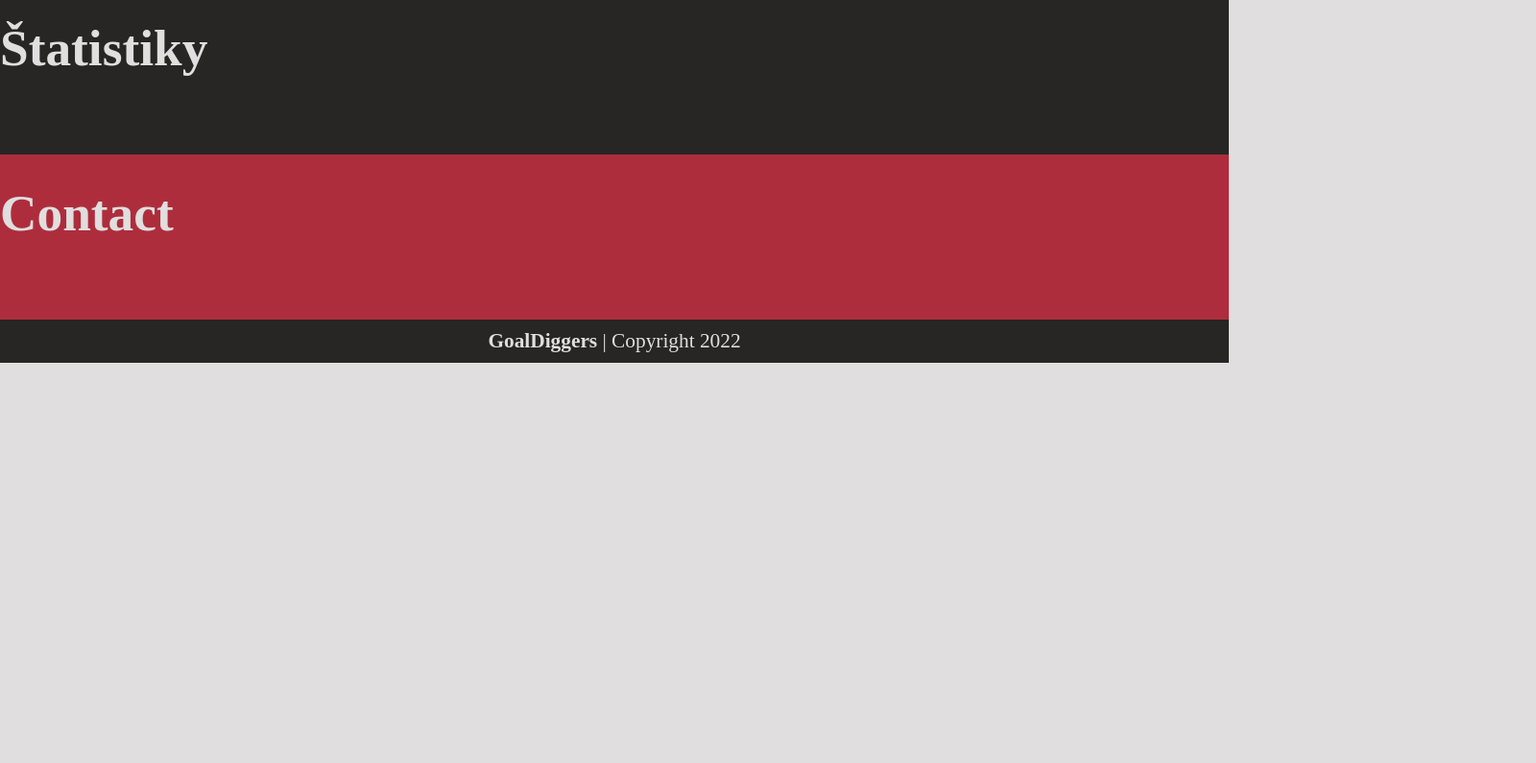
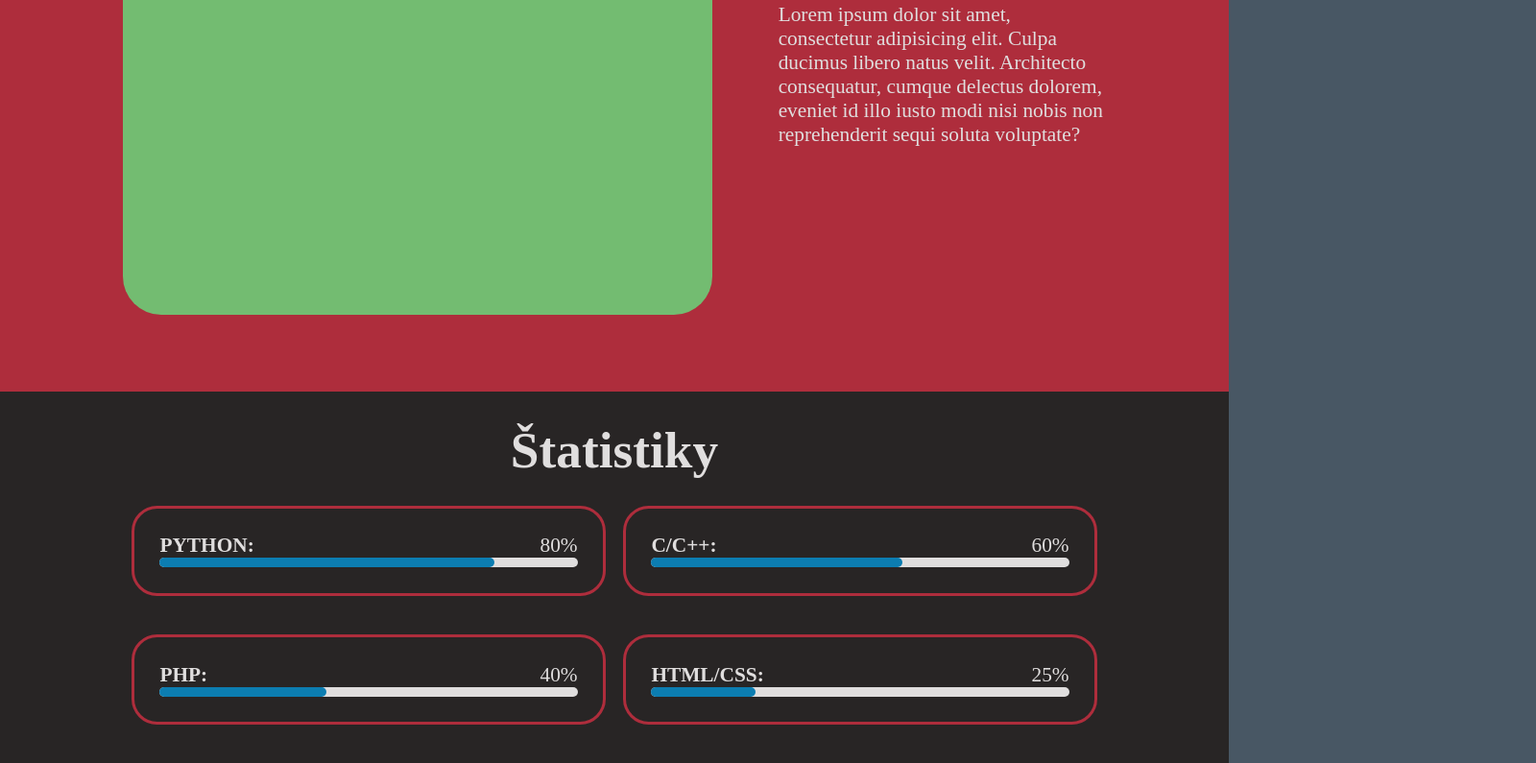
Before and after one commit to LKAMinco/VUT_FIT_ITU, a plain HTML site: page index.html in a window 1280 px wide. Shown: the part 1681-2476 px from the top of the page at 96% size, 1600 px wide, since content can reach past the window. Before the commit the page ends 2059 px from the top, so only its background shows below. Drawn offline with nearby package versions, Linux system fonts and the light colour scheme.

Commit message:
Add base stats

```diff
--- a/index.html
+++ b/index.html
@@ -102,7 +102,7 @@
                 porro, qui quo rem suscipit voluptas.</p>
         </div>
     </section>
-    <section id="map" class="map">
+    <section id="map">
         <div class="content">
             <h1>Mapa závad</h1>
             <div id="mapid">
@@ -113,10 +113,39 @@
                 soluta voluptate?</p>
         </div>
     </section>
-    <section id="stats" class="stat">
+    <section id="stats">
         <div class="content">
             <h1>Štatistiky</h1>
-            <div id="statid"></div>
+            <div id="statid">
+                <div class="box_size">
+                    <p class="alignleft"><strong>Python:</strong></p>
+                    <p class="alignright">80%</p>
+                    <div class="bcgr_loading">
+                        <div id="line_1"></div>
+                    </div>
+                </div>
+                <div class="box_size">
+                    <p class="alignleft"><strong>C/C++:</strong></p>
+                    <p class="alignright">60%</p>
+                    <div class="bcgr_loading">
+                        <div id="line_2"></div>
+                    </div>
+                </div>
+                <div class="box_size">
+                    <p class="alignleft"><strong>Php:</strong></p>
+                    <p class="alignright">40%</p>
+                    <div class="bcgr_loading">
+                        <div id="line_3"></div>
+                    </div>
+                </div>
+                <div class="box_size">
+                    <p class="alignleft"><strong>HTML/CSS:</strong></p>
+                    <p class="alignright">25%</p>
+                    <div class="bcgr_loading">
+                        <div id="line_4"></div>
+                    </div>
+                </div>
+            </div>
         </div>
     </section>
     <section id="contact">
--- a/src/style.css
+++ b/src/style.css
@@ -7,11 +7,12 @@
 }
 
 html {
-    background-color: var(--white);
+    background: rgb(72, 87, 100);
     font-family: Bahnschrift, serif;
     scroll-behavior: smooth;
     width: 100%;
     overflow-x: hidden;
+    min-width: 425px;
 }
 
 body {
@@ -58,7 +59,8 @@ section {
     position: fixed;
     top: 0;
     width: 100%;
-    background-color: var(--darkRed);
+    background: rgba(40, 37, 37, 0.8);
+    backdrop-filter: blur(10px);
     z-index: 1;
 }
 
@@ -107,13 +109,13 @@ section {
 }
 
 #navigation-desktop .content ul button:hover {
-    color: var(--black);
+    color: var(--darkRed);
     text-decoration: underline white 2px;
     text-underline-offset: 10px;
 }
 
 #navigation-desktop .content a:hover {
-    color: var(--black);
+    color: var(--darkRed);
     text-decoration: underline white 2px;
     text-underline-offset: 10px;
 }
@@ -127,11 +129,10 @@ section {
 }
 
 #slideshow .content {
-    background-color: var(--lightGray);
     border-radius: 40px;
     padding-top: 50px;
     padding-bottom: 50px;
-    width: 1600px;
+    max-width: 1600px;
 }
 
 #slideshow .content img {
@@ -139,6 +140,9 @@ section {
     display: block;
     border: var(--darkRed) 3px solid;
     border-radius: 30px;
+    max-width: 900px;
+    min-width: 425px;
+    width: 100%;
 }
 
 
@@ -149,9 +153,8 @@ section {
 #dots {
     width: 100%;
     text-align: center;
-    position: absolute;
-    transform: translate(-26.5%, -50px);
-    -ms-transform: translate(-26.5%, -50px);
+    margin: auto;
+    transform: translate(0, -50px);
 }
 
 #dots .dot {
@@ -204,8 +207,7 @@ section {
 
 #about .content, #map .content, #stats .content, #contact .content {
     height: 100%;
-    padding-top: 30px;
-    padding-bottom: 80px;
+    padding: 30px 10% 80px;
 }
 
 #map {
@@ -244,16 +246,80 @@ section {
 }
 
 #zoom:hover {
-    color: var(--black);
+    color: var(--lightRed);
 }
 
 #stats {
     background-color: var(--lightGray);
 }
 
-
 #contact {
     background-color: var(--darkRed);
+}
+
+#statid p {
+    text-transform: uppercase;
+}
+
+#stats h1 {
+    text-align: center;
+}
+
+#statid {
+    display: grid;
+    grid-template-columns: 1fr 1fr;
+    grid-template-rows: 1fr 1fr;
+    margin: auto;
+}
+
+#line_1, #line_2, #line_3, #line_4 {
+    background-color: #0c7db1;
+    border-radius: 25px;
+    height: 10px;
+}
+
+.bcgr_loading {
+    clear: both;
+    border-radius: 25px;
+    background-color: var(--white);
+}
+
+.box_size {
+    margin: 20pt 50pt 10pt;
+    padding: 20pt;
+    border: var(--darkRed) 3px solid;
+    border-radius: 20pt;
+    justify-self: center;
+    width: 85%;
+}
+
+.box_size:hover {
+    background-color: var(--darkRed);
+    color: var(--white);
+}
+
+.alignleft {
+    float: left;
+}
+
+.alignright {
+    float: right;
+}
+
+#line_1 {
+    width: 80%;
+}
+
+#line_2 {
+    width: 60%;
+}
+
+#line_3 {
+    width: 40%;
+}
+
+#line_4 {
+    width: 25%;
 }
 
 #btns2 {
```
